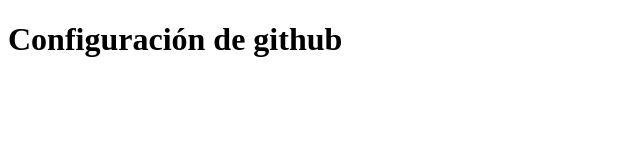
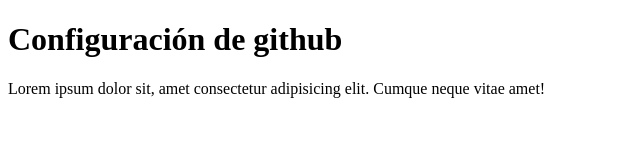
Before and after one commit to Carlosdev08/claasroon, a plain HTML site: page index.html in a window 1280 px wide. Shown: the whole page, without its empty margins (0-640 px from the left). Drawn offline with Linux system fonts and the light colour scheme.

Commit message:
Añadimos parrafo

```diff
--- a/index.html
+++ b/index.html
@@ -7,5 +7,6 @@
 </head>
 <body>
     <h1>Configuración de github</h1>
+    <p>Lorem ipsum dolor sit, amet consectetur adipisicing elit. Cumque neque vitae amet!</p>
 </body>
 </html>
```
